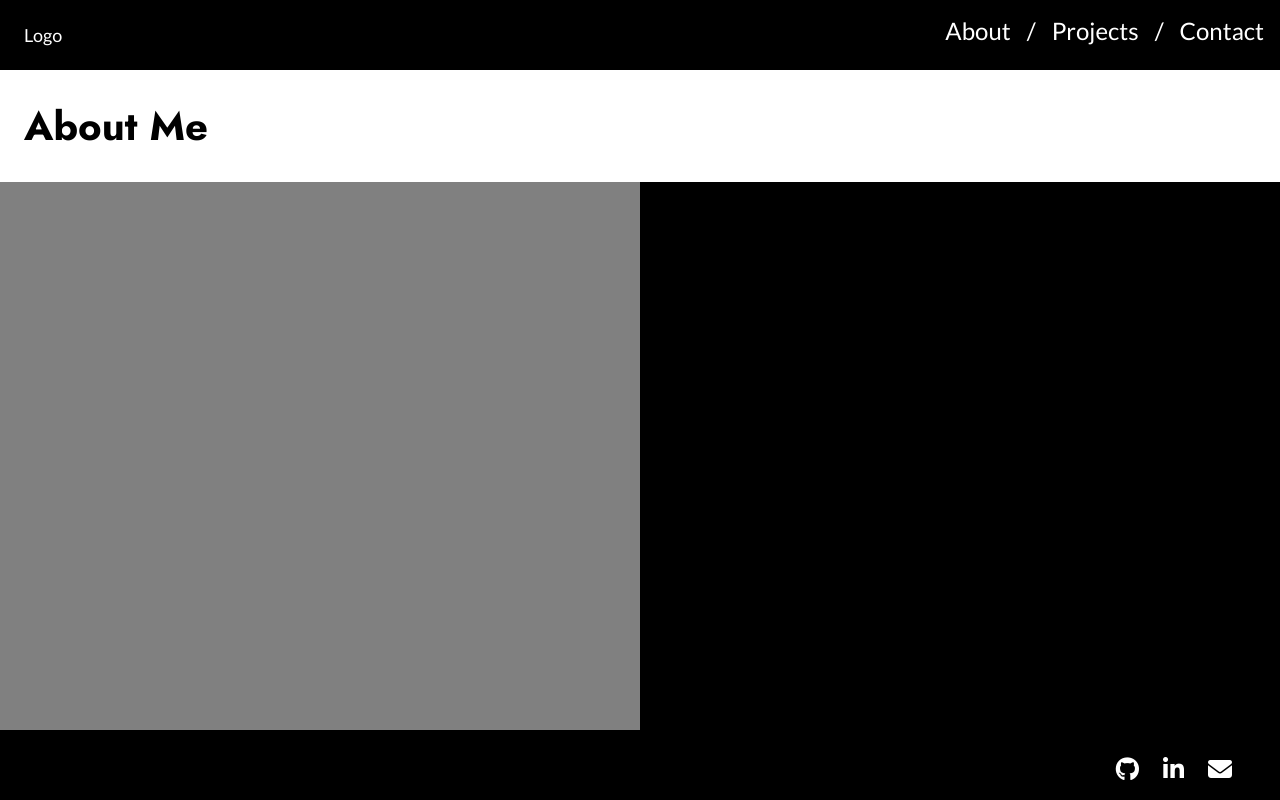
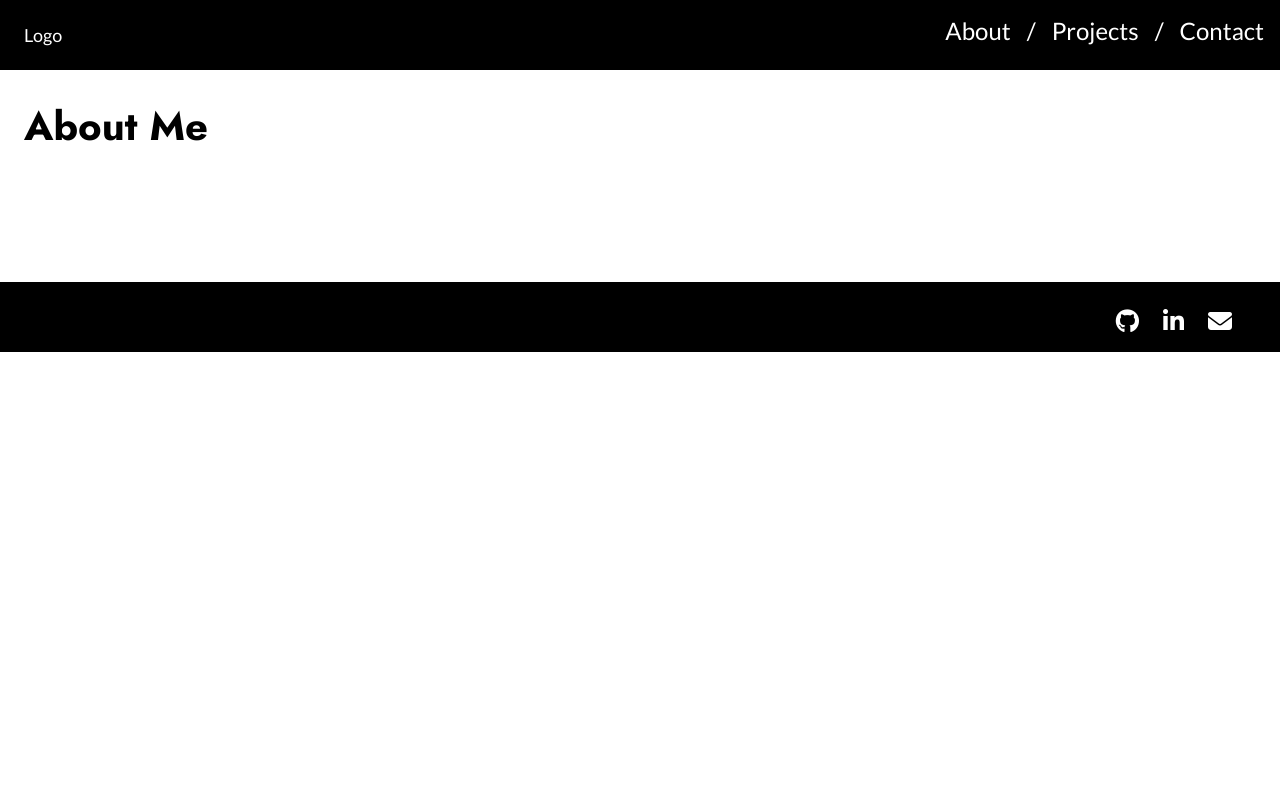
Before and after one commit to noemi-ashizuka/react-portfolio-site, a React (Create React App) app: page /about in a window 1280 px wide. Shown: the top 800 px of the page. Built offline with nearby package versions, Linux system fonts and the light colour scheme.

Commit message:
changed layout of project details page

```diff
--- a/src/assets/stylesheets/about.scss
+++ b/src/assets/stylesheets/about.scss
@@ -1,17 +1,16 @@
 .content-container {
   display: flex;
   width: 100%;
-  height: 900px;
   flex-wrap: nowrap;
 
   .content-image {
     width: 50%;
-    background-color: gray;
+    margin-top: 100px;
   }
 
   .content-text {
     width: 50%;
-    background-color: black;
+    margin-top: 80px;
   }
 }
 
--- a/src/assets/stylesheets/project-details.scss
+++ b/src/assets/stylesheets/project-details.scss
@@ -5,18 +5,18 @@
 
 .project-images {
  width: 100%;
- height: 700px;
+ height: 500px;
+
 
  .project-slide {
-   width: 80%;
+   width: 100%;
    margin: 0 auto;
  }
 
   .project-slide-slim {
    margin: 0 auto;
-   padding: 40px;
-   width: 380px;
-   height: 600px;
+   width: 280px;
+   height: 450px;
  }
 }
 
--- a/src/components/project-details.jsx
+++ b/src/components/project-details.jsx
@@ -14,7 +14,8 @@ class ProjectDetails extends Component {
 
     return(
       <div className="page-container">
-        <h1 className="project-title">{project.title}</h1>
+        <div className="content-container">
+          <div className="content-image">
             <div className="project-images">
               <Carousel>
               {project.imagesUrls.map((url, index) =>(
@@ -28,6 +29,9 @@ class ProjectDetails extends Component {
               }
               </Carousel>
             </div>
+          </div>
+          <div className="content-text">
+            <h1 className="project-title">{project.title}</h1>
             <div className="project-description">
               <h2>{project.specifications}</h2>
               <p>{project.description}</p>
@@ -43,6 +47,8 @@ class ProjectDetails extends Component {
             </div>
           </div>
         </div>
+      </div>
+    </div>
     )
   }
 }
```
Lines whose indentation alone changed are shown as unchanged.
